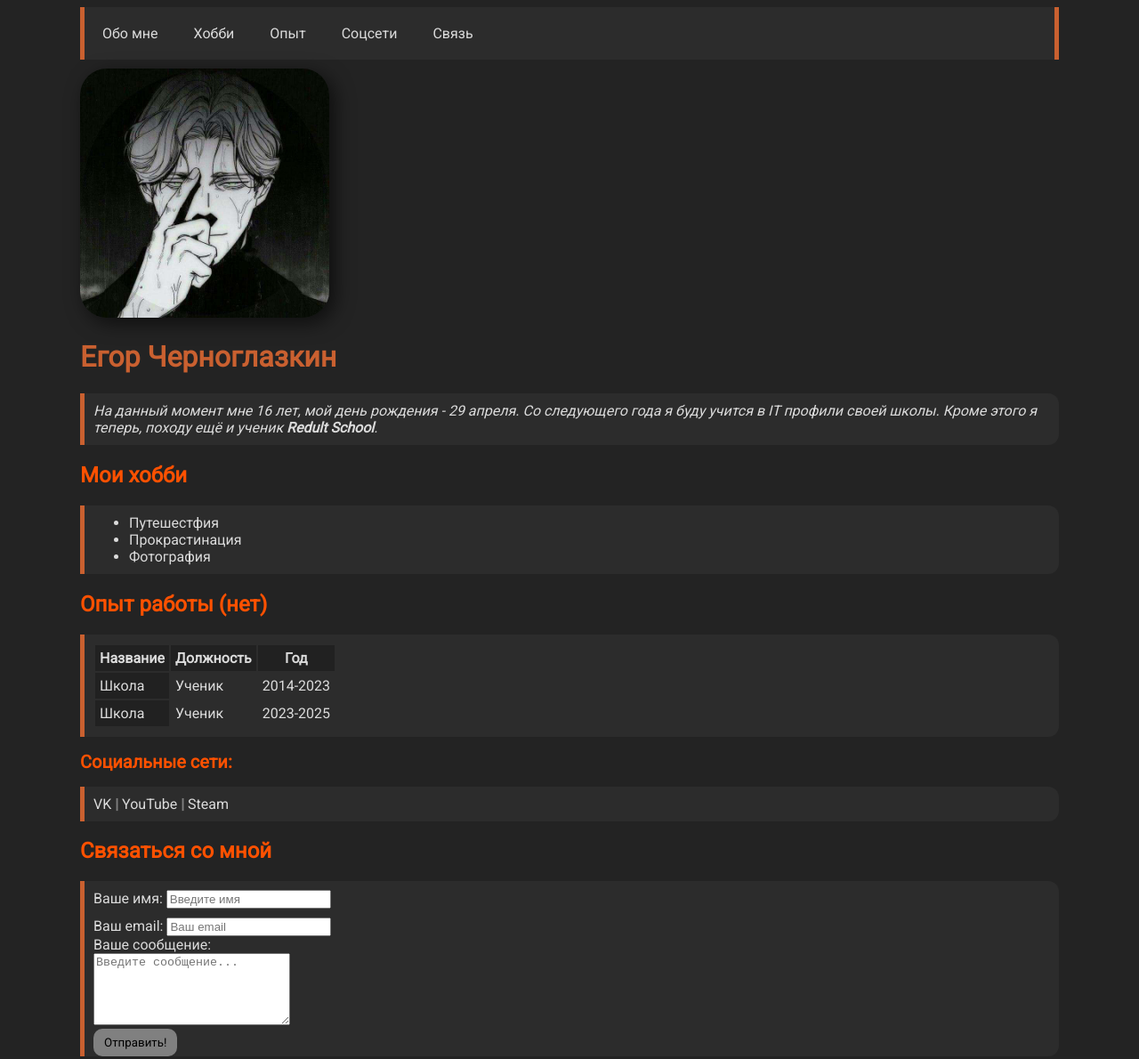
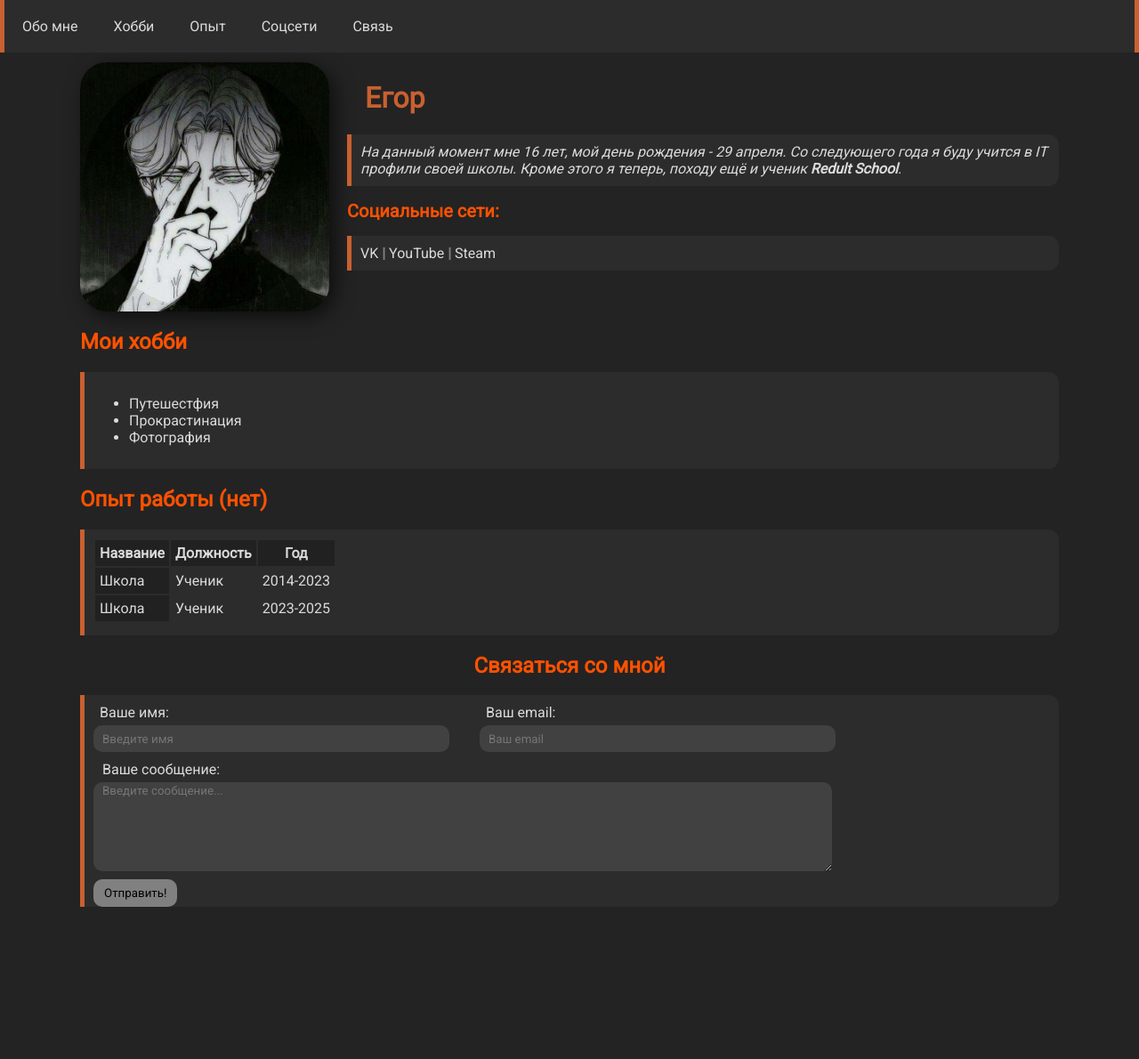
Before and after one commit to InchanterX/portfolio, a plain HTML site: page index.html in a window 1280 px wide. Shown: the whole page at 89% size. After the commit the page ends 1027 px from the top, so only its background shows below. Drawn offline with Linux system fonts and the light colour scheme.

Commit message:
add displays (block, inline, inline-block and flex)

```diff
--- a/index.html
+++ b/index.html
@@ -20,11 +20,30 @@
                     <li><a href="#svyz">Связь</a></li>
                 </ul>
             </nav>
-            <img class="avatar" src="./imgs/avatar.png" alt="Мой аватар" width="280">
-            <h1 class="name">Егор Черноглазкин</h1>
-            <div class="card" id="me">
-                <p class="text"> <em>На данный момент мне 16 лет, мой день рождения - 29 апреля. Со следующего года я буду учится в IT профили
-                    своей школы. Кроме этого я теперь, походу ещё и ученик <strong>Redult School</strong>.</em></p>
+            <div class="information">
+                <div class="picture">
+                    <img class="avatar" src="./imgs/avatar.png" alt="Мой аватар" width="280">
+                </div>
+                <div class="info">
+                    <div>
+                        <h1 class="name">Егор</h1>
+                    </div>
+                    <div class="card me" id="me">
+                        <p class="text one"> <em>На данный момент мне 16 лет, мой день рождения - 29 апреля. Со следующего года я буду учится в IT профили
+                            своей школы. Кроме этого я теперь, походу ещё и ученик <strong>Redult School</strong>.</em></p>
+                    </div>
+                    <div class="links">
+                        <p class="head" id="contacts"><strong class="zagolovok">Социальные сети:</strong></p>
+                        <div class="card">
+                            <div class="text">
+                                <a href="https://vk.com/id597528502" target="_blank">VK</a> <strong class="stick">|</strong> <a
+                                    target="_blank" href="https://www.youtube.com/watch?v=dQw4w9WgXcQ">YouTube</a> <strong
+                                    class="stick">|</strong> <a href="https://steamcommunity.com/profiles/76561199188240381"
+                                    target="_blank">Steam</a>
+                            </div>
+                        </div>
+                    </div>
+                </div>
             </div>
 
             <h2 class="head" id="hobbi">Мои хобби</h2>
@@ -59,31 +78,28 @@
                         </tbody>
                     </table>
                 </div>
-
             </div>
 
-            <p class="head" id="contacts"><strong class="zagolovok">Социальные сети:</strong></p>
+            <!-- <h2 class="head">Пройденнеые курсы</h2>
             <div class="card">
-                <div class="text">
-                    <a href="https://vk.com/id597528502" target="_blank">VK</a> <strong class="stick">|</strong> <a target="_blank" href="https://www.youtube.com/watch?v=dQw4w9WgXcQ">YouTube</a> <strong class="stick">|</strong> <a href="https://steamcommunity.com/profiles/76561199188240381" target="_blank">Steam</a>
-                </div>
-            </div>
+                <h3>Курс Дмитрия Лаврика "Вёрстка для начинающих"</h3>
+                <h3>Курс ResultSchool "HTML and CSS"</h3>
+            </div> -->
 
             <h2 class="head" id="svyz">Связаться со мной</h2>
             <div class="card">
-                <div  class="text">
-                    <label for="text">Ваше имя:</label>
+                <form class="text">
+                    <label for="text" class="labeltextform">Ваше имя:</label>
                     <input type="text" id="text" placeholder="Введите имя">
-                </div>
-                <div>
-                    <label for="email">Ваш email:</label>
+                </form>
+                <form class="mail">
+                    <label for="email" class="labelemailform">Ваш email:</label>
                     <input type="email" id="email" placeholder="Ваш email">
-                </div>
-                <div>
-                    <label for="massage">Ваше сообщение:</label>
-                    <br>
-                    <textarea id="massage" placeholder="Введите сообщение..." cols="25" rows="5"></textarea>
-                </div>
+                </form>
+                <form class="massage">
+                    <label for="massage" class="typeyourtext">Ваше сообщение:</label>
+                    <textarea id="mаssage" placeholder="Введите сообщение..." cols="25" rows="5"></textarea>
+                </form>
                 <button class="btm" type="submit">Отправить!</button>
             </div>
             <!-- <div>
--- a/style.css
+++ b/style.css
@@ -20,10 +20,6 @@ a:hover {
     text-decoration: underline;
 }
 
-.name {
-    color: #c96030;
-}
-
 .head {
     color: #ff5100;
 }
@@ -44,18 +40,10 @@ a:hover {
     margin   : auto;
 }
 
-.avatar {
-    box-shadow           : 6px 6px 21px rgba(0, 0, 0, 0.6);
-    border-radius        : 30px;
-    -webkit-border-radius: 30px;
-    -moz-border-radius   : 30px;
-    -ms-border-radius    : 30px;
-    -o-border-radius     : 30px;
-}
-
 .text {
     padding-top   : 10px;
     padding-bottom: 10px;
+    display       : inline-block;
 }
 
 .stick {
@@ -72,6 +60,7 @@ a:hover {
     -ms-border-radius    : 1px;
     -o-border-radius     : 1px;
     font-family          : inherit;
+    margin-top           : 5px;
 }
 
 .btm:hover {
@@ -116,6 +105,11 @@ td {
     margin-bottom   : 10px;
     border-right    : 5px solid #c96030;
     border-left     : 5px solid #c96030;
+    position        : fixed;
+    top             : 0;
+    left            : 0;
+    right           : 0;
+    z-index         : 9999;
 }
 
 .navbar ul {
@@ -145,3 +139,123 @@ td {
 html {
     scroll-behavior: smooth;
 }
+
+#text,
+#email {
+    display              : block;
+    background           : #414141;
+    border               : none;
+    box-sizing           : border-box;
+    width                : 400px;
+    height               : 30px;
+    padding-left         : 10px;
+    border-radius        : 10px;
+    -webkit-border-radius: 10px;
+    -moz-border-radius   : 10px;
+    -ms-border-radius    : 10px;
+    -o-border-radius     : 10px;
+    margin-top           : 5px;
+}
+
+#text {
+    margin-right: 30px;
+}
+
+.labeltextform,
+.labelemailform {
+    padding       : 7px;
+    padding-bottom: 10px;
+}
+
+#email {
+    display: block;
+}
+
+.mail {
+    display: inline-block;
+}
+
+#svyz {
+    text-align: center
+}
+
+#mаssage {
+    background           : #414141;
+    border               : none;
+    box-sizing           : border-box;
+    width                : 830px;
+    height               : 100px;
+    padding-left         : 10px;
+    border-radius        : 10px;
+    -webkit-border-radius: 10px;
+    -moz-border-radius   : 10px;
+    -ms-border-radius    : 10px;
+    -o-border-radius     : 10px;
+    margin-top           : 5px;
+    resize               : vertical;
+}
+
+::-webkit-input-placeholder {
+    font-family: Roboto, sans-serif;
+}
+
+::-moz-placeholder {
+    font-family: Roboto, sans-serif;
+}
+
+:-ms-input-placeholder {
+    font-family: Roboto, sans-serif;
+}
+
+:-moz-placeholder {
+    font-family: Roboto, sans-serif;
+}
+
+::placeholder {
+    font-family: Roboto, sans-serif;
+}
+
+
+
+.avatar {
+    box-shadow           : 6px 6px 21px rgba(0, 0, 0, 0.6);
+    border-radius        : 30px;
+    -webkit-border-radius: 30px;
+    -moz-border-radius   : 30px;
+    -ms-border-radius    : 30px;
+    -o-border-radius     : 30px;
+    display              : block;
+}
+
+.info {
+    display    : inline;
+    margin-left: 20px;
+}
+
+.name {
+    color      : #c96030;
+    display    : block;
+    margin-left: 20px;
+}
+
+.information {
+    display   : flex;
+    margin-top: 70px;
+}
+
+.picture {
+    display: inline;
+}
+
+.one {
+    display: block;
+}
+
+.links {
+    display: block;
+}
+
+.typeyourtext {
+    display     : block;
+    padding-left: 10px;
+}
```
